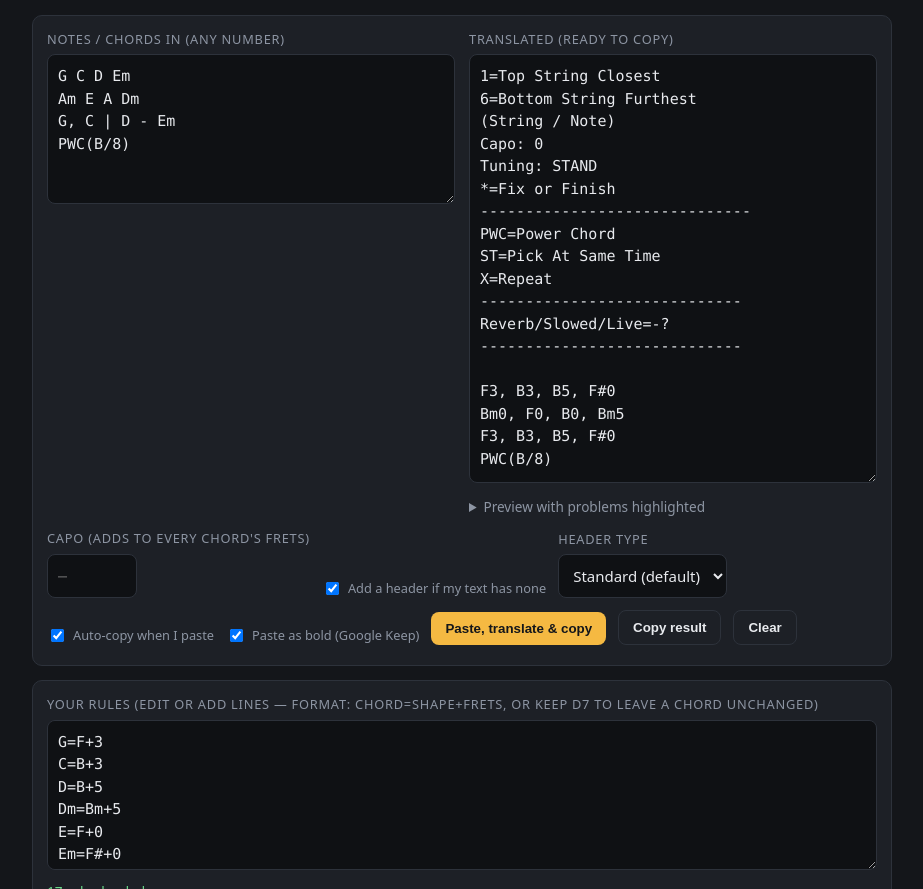
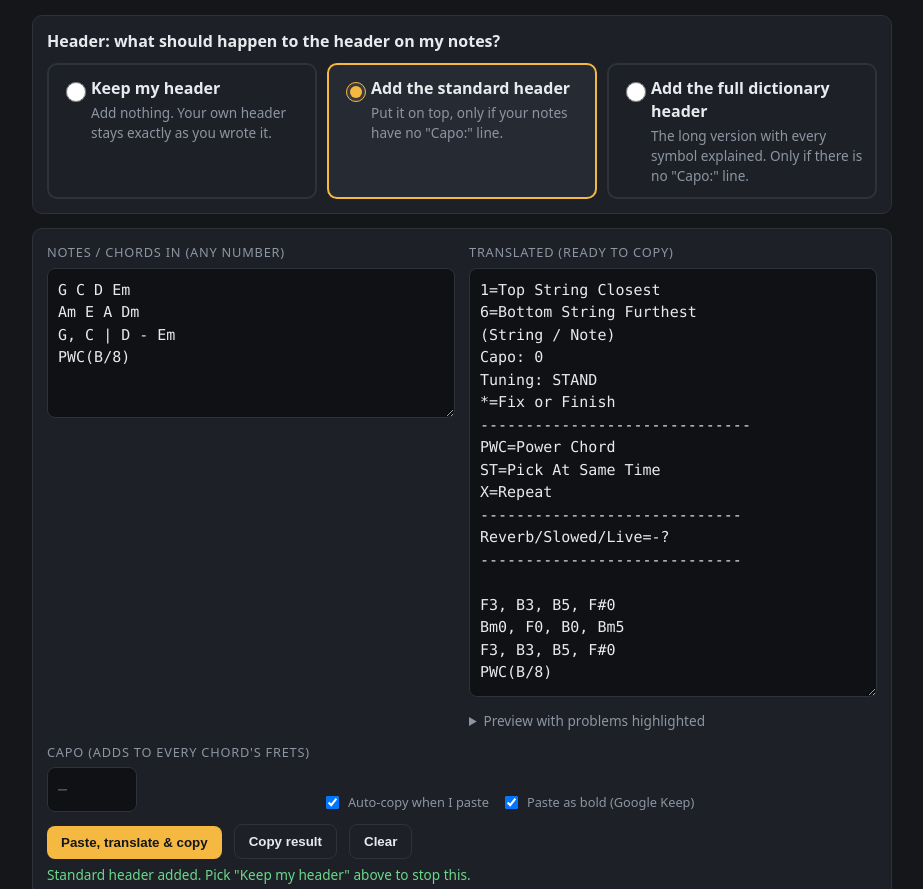
Before and after one commit to sethbrowngaming-rgb/capo-chord-translator-under-sethbrowngaming-rgb, a plain HTML site: page index.html in a window 1280 px wide. Shown: the part 83-972 px from the top of the page, without its empty margins (178-1101 px from the left). Drawn offline with Linux system fonts and the light colour scheme.

Commit message:
Make header options large and clear; add 'Keep my header' option
Co-Authored-By: Claude Sonnet 5.5 <noreply@anthropic.com>
Claude-Session: https://claude.ai/code/session_01TwvUT9RNLrfoBRTsntEjgA

```diff
--- a/index.html
+++ b/index.html
@@ -30,11 +30,27 @@
   td,th{border-bottom:1px solid var(--line);padding:4px 8px;text-align:left}
   th{color:var(--mute);font-weight:500}
   td.pass{color:var(--ok)} td.fail{color:var(--bad)}
+  .tiles{display:grid;grid-template-columns:repeat(3,1fr);gap:10px}
+  @media(max-width:700px){.tiles{grid-template-columns:1fr}}
+  .tile{display:block;position:relative;border:2px solid var(--line);border-radius:10px;padding:12px 12px 12px 42px;cursor:pointer;text-transform:none;letter-spacing:0;color:var(--text);margin:0;font-size:1rem}
+  .tile input{position:absolute;left:12px;top:14px;width:20px;height:20px;padding:0;border:0;accent-color:var(--acc)}
+  .tile .tt{display:block;font-weight:700}
+  .tile .td{display:block;color:var(--mute);font-size:.85rem;margin-top:3px;font-weight:400}
+  .tile:has(input:checked){border-color:var(--acc);background:#262b33}
 </style>
 </head>
 <body>
 <h1>Capo Chord Translator</h1>
 <p class="sub">Type chord names. Get the barre shape + frets from the capo, using your rules.</p>
+
+<div class="card" id="hdrcard">
+  <label style="font-size:1rem;color:var(--text);text-transform:none;letter-spacing:0;font-weight:700;margin-bottom:10px">Header: what should happen to the header on my notes?</label>
+  <div class="tiles">
+    <label class="tile"><input type="radio" name="hmode" value="none"><span class="tt">Keep my header</span><span class="td">Add nothing. Your own header stays exactly as you wrote it.</span></label>
+    <label class="tile"><input type="radio" name="hmode" value="std" checked><span class="tt">Add the standard header</span><span class="td">Put it on top, only if your notes have no "Capo:" line.</span></label>
+    <label class="tile"><input type="radio" name="hmode" value="full"><span class="tt">Add the full dictionary header</span><span class="td">The long version with every symbol explained. Only if there is no "Capo:" line.</span></label>
+  </div>
+</div>
 
 <div class="card">
   <div class="grid">
@@ -53,8 +69,6 @@ PWC(B/8)</textarea>
   </div>
   <div class="row" style="margin-top:12px">
     <div><label for="capo">Capo (adds to every chord's frets)</label><input type="number" id="capo" min="0" max="20" placeholder="—"></div>
-    <label style="margin:0;text-transform:none;letter-spacing:0;display:flex;gap:6px;align-items:center"><input type="checkbox" id="hdr" checked style="width:auto"> Add a header if my text has none</label>
-    <div><label for="hmode">Header type</label><select id="hmode" style="background:#0f1114;color:var(--text);border:1px solid var(--line);border-radius:8px;padding:10px;font:15px system-ui"><option value="std">Standard (default)</option><option value="full">Full dictionary</option></select></div>
     <label style="margin:0;text-transform:none;letter-spacing:0;display:flex;gap:6px;align-items:center"><input type="checkbox" id="autocopy" checked style="width:auto"> Auto-copy when I paste</label>
     <label style="margin:0;text-transform:none;letter-spacing:0;display:flex;gap:6px;align-items:center"><input type="checkbox" id="boldcopy" checked style="width:auto"> Paste as bold (Google Keep)</label>
     <button id="pastebtn">Paste, translate &amp; copy</button>
@@ -284,9 +298,12 @@ function render(){
   const cm=input.match(/^\s*Capo:\s*(\d+)/im);
   let info='';
   if(cm){capo=parseInt(cm[1],10);info='Capo '+capo+' read from the text.';}
-  else if(document.getElementById('hdr').checked){
-    const full=document.getElementById('hmode').value==='full';
-    input=(full?HEADER_FULL:HEADER)(capo===null?0:capo)+'\n\n'+input;
+  else{
+    const hm=(document.querySelector('input[name=hmode]:checked')||{}).value||'std';
+    if(hm!=='none'){
+      input=(hm==='full'?HEADER_FULL:HEADER)(capo===null?0:capo)+'\n\n'+input;
+      info=(hm==='full'?'Full dictionary':'Standard')+' header added. Pick "Keep my header" above to stop this.';
+    }
   }
   input=input.replace(/\(?\b([A-Ga-g][#b]?)\s+minor(?![A-Za-z])\)?/gi,(m,n)=>n[0].toUpperCase()+n.slice(1)+'m'); // E MINOR -> Em
   const rows=translate(input,map,capo);
@@ -316,7 +333,7 @@ function runTests(){
     return `<tr><td>${k}</td><td>${v.replace('+','')}</td><td>${esc(g)}</td><td class="${ok?'pass':'fail'}">${ok?'PASS':'FAIL'}</td></tr>`;
   }).join('');
 }
-['inp','rules','capo','hdr','hmode'].forEach(id=>document.getElementById(id).addEventListener('input',render));
+['inp','rules','capo'].forEach(id=>document.getElementById(id).addEventListener('input',render));
 document.getElementById('runtests').onclick=runTests;
 async function copyOut(msg){
   const st=document.getElementById('status');
@@ -348,6 +365,8 @@ document.getElementById('inp').addEventListener('paste',()=>{
   if(!document.getElementById('autocopy').checked)return;
   setTimeout(()=>{render();copyOut('Translated and copied.');},0);
 });
+document.querySelectorAll('input[name=hmode]').forEach(r=>r.addEventListener('change',()=>{try{localStorage.setItem('hmode',r.value)}catch(e){}render();}));
+try{const v=localStorage.getItem('hmode');const el=v&&document.querySelector('input[name=hmode][value="'+v+'"]');if(el)el.checked=true;}catch(e){}
 render();runTests();renderShapes();
 </script>
 </body>
```
Also changed, not shown: 1 other file.
